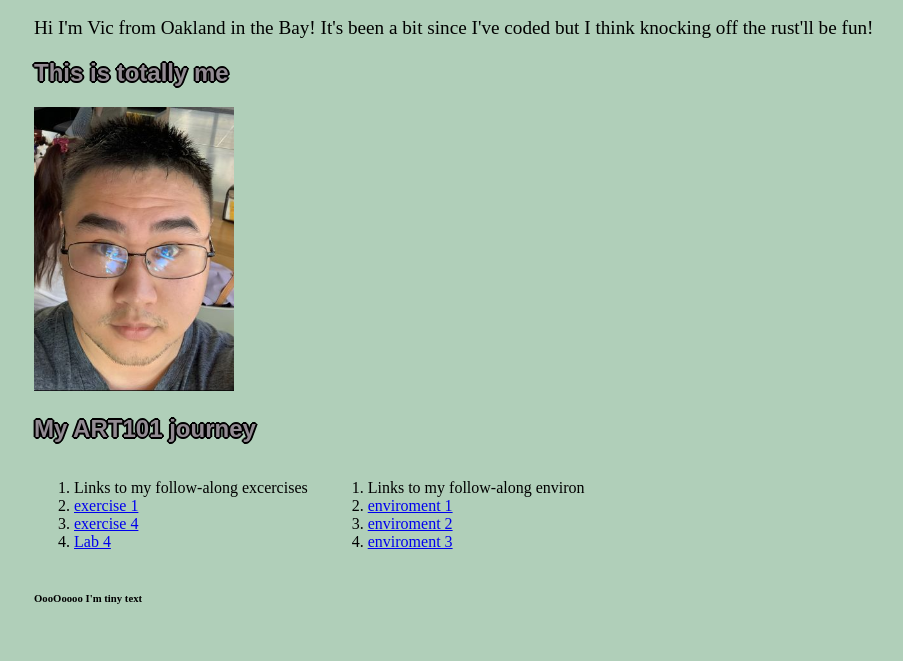
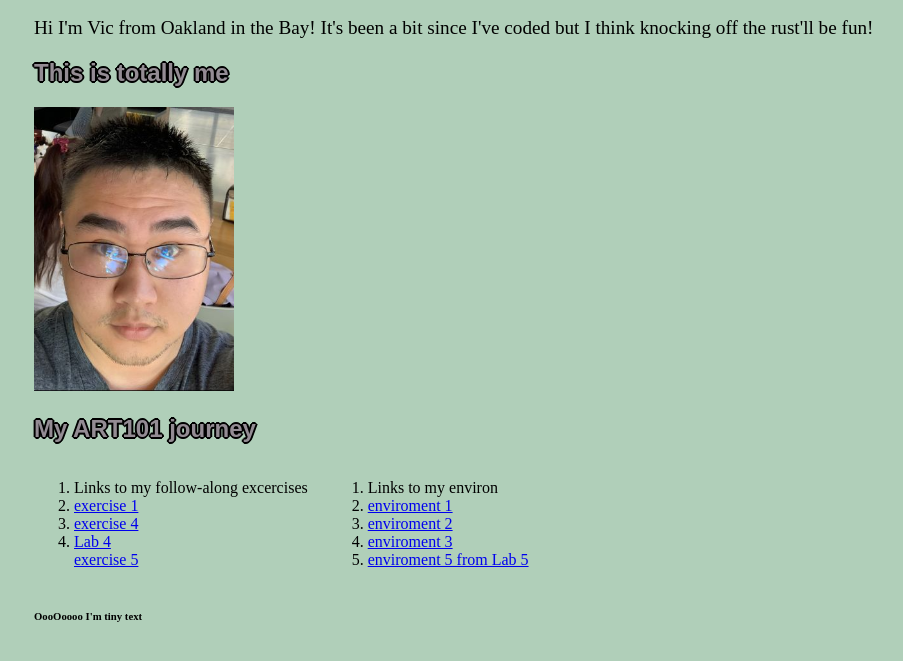
Before and after one commit to Vicillian/Art101, a plain HTML site: page index.html in a window 1280 px wide. Shown: the part 169-830 px from the top of the page, without its empty margins (24-927 px from the left). Drawn offline with Linux system fonts and the light colour scheme.

Commit message:
Update index.html
Added latest enviro from lab 5

```diff
--- a/index.html
+++ b/index.html
@@ -33,13 +33,15 @@
             <li><a href="exercises/ex01.html">exercise 1</a></li>
             <li><a href="exercises/ex04.html">exercise 4</a></li>
             <li><a href="exercises/lab4.html">Lab 4</a></li>
+            <liL><a href="exercises/lab5.html">exercise 5</a></li>
         </ol>
 
         <ol>
-            <li>Links to my follow-along environ</li>
+            <li>Links to my environ</li>
             <li><a href="environ/env01.html">enviroment 1</a></li>
             <li><a href="environ/env02.html">enviroment 2</a></li>
             <li><a href="environ/env03.html">enviroment 3</a></li>
+            <li><a href="environ/env05.html">enviroment 5 from Lab 5</a></li>
         </ol>
 
         </div>
```
